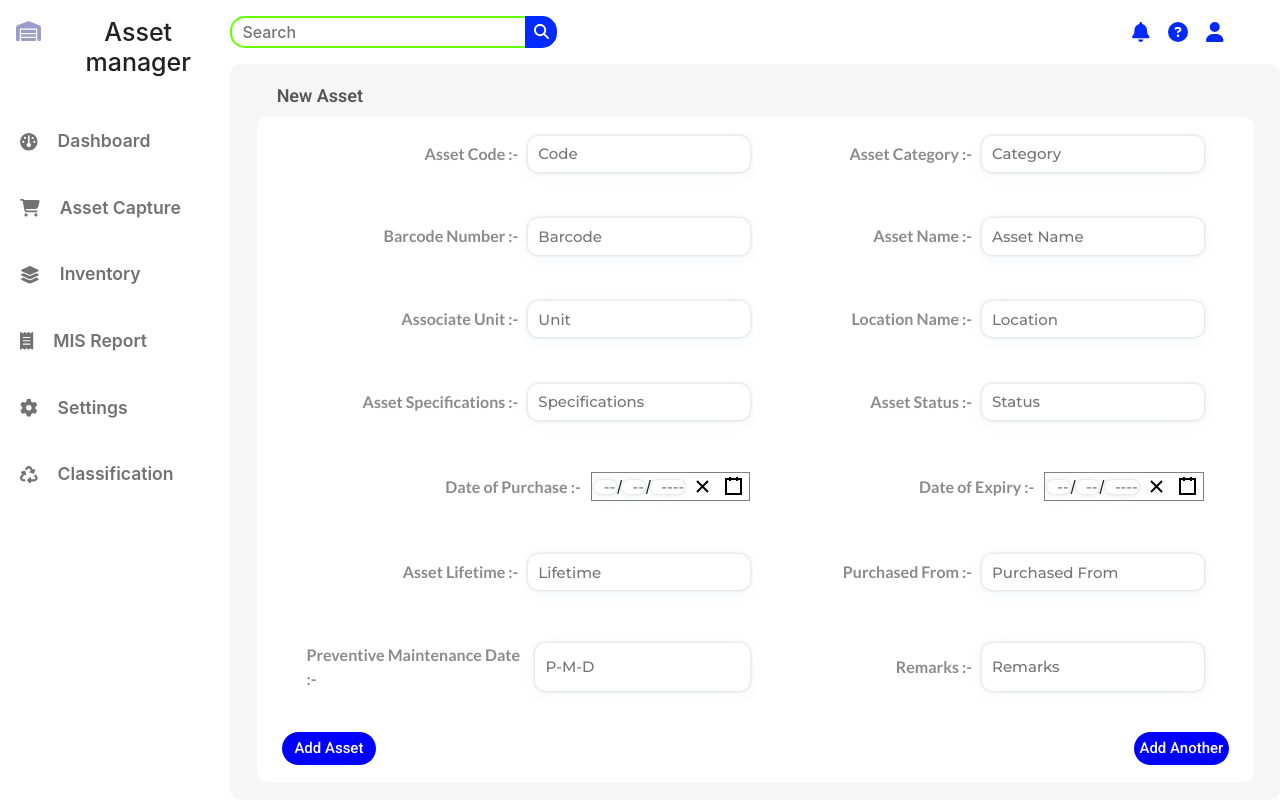
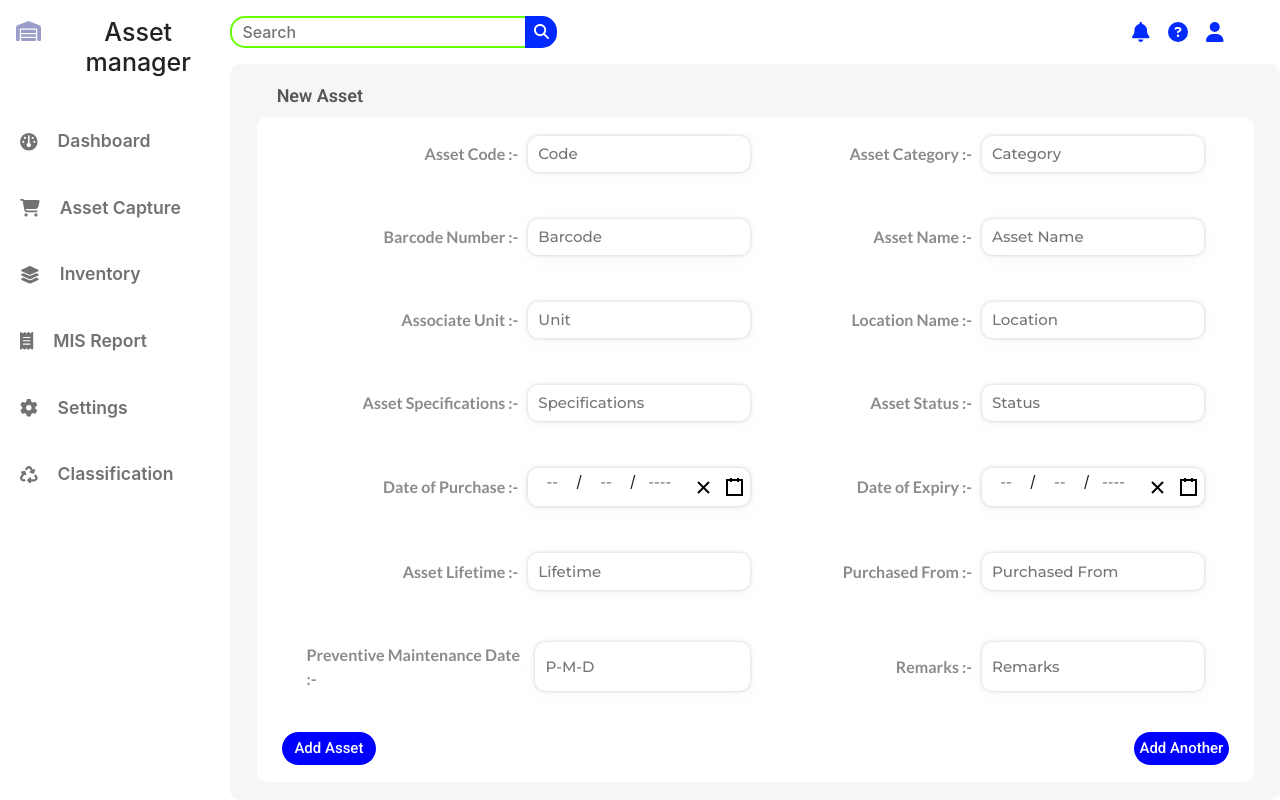
Before and after one commit to AnujNdas/Asset-manager-new, a React (Create React App) app in the folder frontend/: page /AssetCapture in a window 1280 px wide. Built offline with nearby package versions, Linux system fonts and the light colour scheme.

Commit message:
Update AssetCapture.css

```diff
--- a/frontend/src/Page_styles/AssetCapture.css
+++ b/frontend/src/Page_styles/AssetCapture.css
@@ -88,3 +88,25 @@
     font-family: "Roboto", sans-serif;
     font-weight: 500;
 }
+.custom-DatePicker{
+    outline: none;
+    box-shadow: none;
+    border: none;
+    height: 50%;
+    width: 50% !important;
+    box-shadow: rgba(67, 71, 85, 0.27) 0px 0px 0.25em, rgba(90, 125, 188, 0.05) 0px 0.25em 1em;
+    border-radius: 10px;
+}
+.react-date-picker__inputGroup{
+    padding: 0 !important;
+}.react-date-picker__inputGroup input{
+    width: 30% !important;
+    padding: 0 !important;
+    box-shadow: none !important;
+    text-align: center !important;
+}
+.react-date-picker__wrapper{
+    border: none !important;
+    outline: none;
+    box-shadow: none;
+}
```
